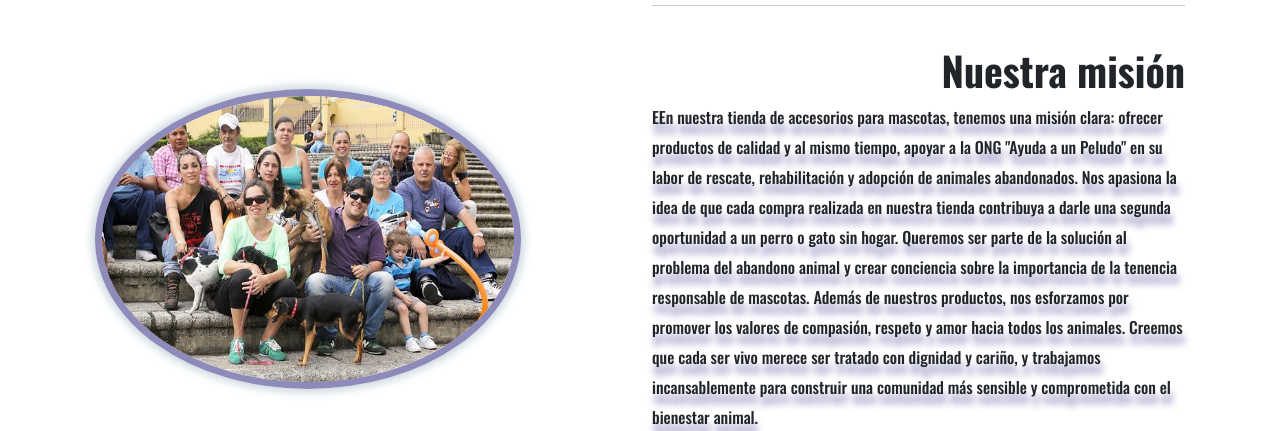
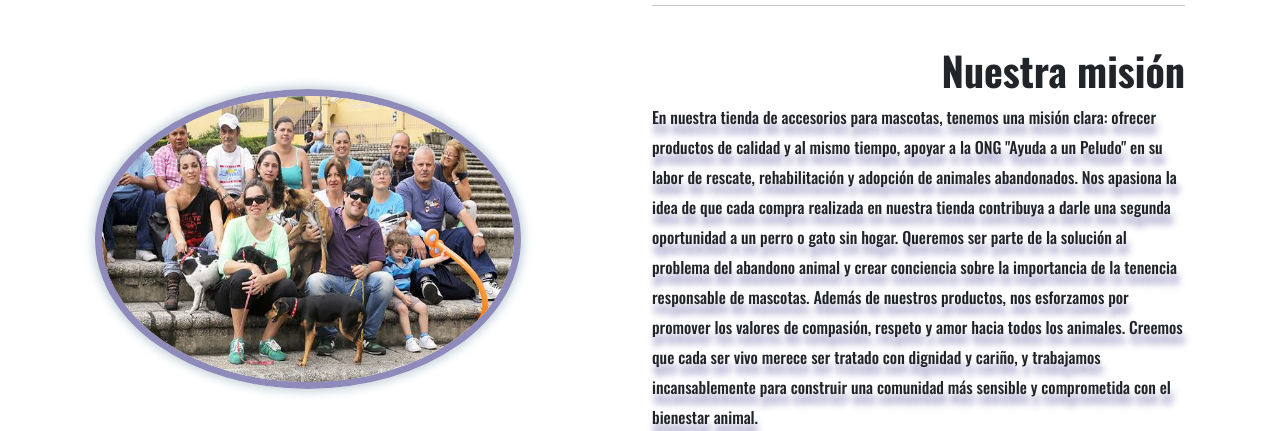
Before and after one commit to IsmaelH3030/PELUDOS_SHOP_3, a Django app: page /nosotros/ in a window 1280 px wide. Shown: the part 983-1414 px from the top of the page. Run offline with Django 5.2, Linux system fonts and the light colour scheme.

```diff
--- a/PELUDOS_SHOP_APP/templates/nosotros.html
+++ b/PELUDOS_SHOP_APP/templates/nosotros.html
@@ -91,7 +91,7 @@
           <br>
           <h1 style="font-weight: bold; text-align: right;">Nuestra misión</h1>
           <h6 style="line-height: 30px; text-shadow: 2px 10px 7px #8e8aba">
-            EEn nuestra tienda de accesorios para mascotas, tenemos una misión clara: ofrecer productos de calidad y al mismo tiempo, apoyar a la ONG "Ayuda a un Peludo" en su labor de rescate, rehabilitación y adopción de animales abandonados. Nos apasiona la idea de que cada compra realizada en nuestra tienda contribuya a darle una segunda oportunidad a un perro o gato sin hogar. Queremos ser parte de la solución al problema del abandono animal y crear conciencia sobre la importancia de la tenencia responsable de mascotas. Además de nuestros productos, nos esforzamos por promover los valores de compasión, respeto y amor hacia todos los animales. Creemos que cada ser vivo merece ser tratado con dignidad y cariño, y trabajamos incansablemente para construir una comunidad más sensible y comprometida con el bienestar animal.
+            En nuestra tienda de accesorios para mascotas, tenemos una misión clara: ofrecer productos de calidad y al mismo tiempo, apoyar a la ONG "Ayuda a un Peludo" en su labor de rescate, rehabilitación y adopción de animales abandonados. Nos apasiona la idea de que cada compra realizada en nuestra tienda contribuya a darle una segunda oportunidad a un perro o gato sin hogar. Queremos ser parte de la solución al problema del abandono animal y crear conciencia sobre la importancia de la tenencia responsable de mascotas. Además de nuestros productos, nos esforzamos por promover los valores de compasión, respeto y amor hacia todos los animales. Creemos que cada ser vivo merece ser tratado con dignidad y cariño, y trabajamos incansablemente para construir una comunidad más sensible y comprometida con el bienestar animal.
           </h6>
           <br>
         </div>
```
